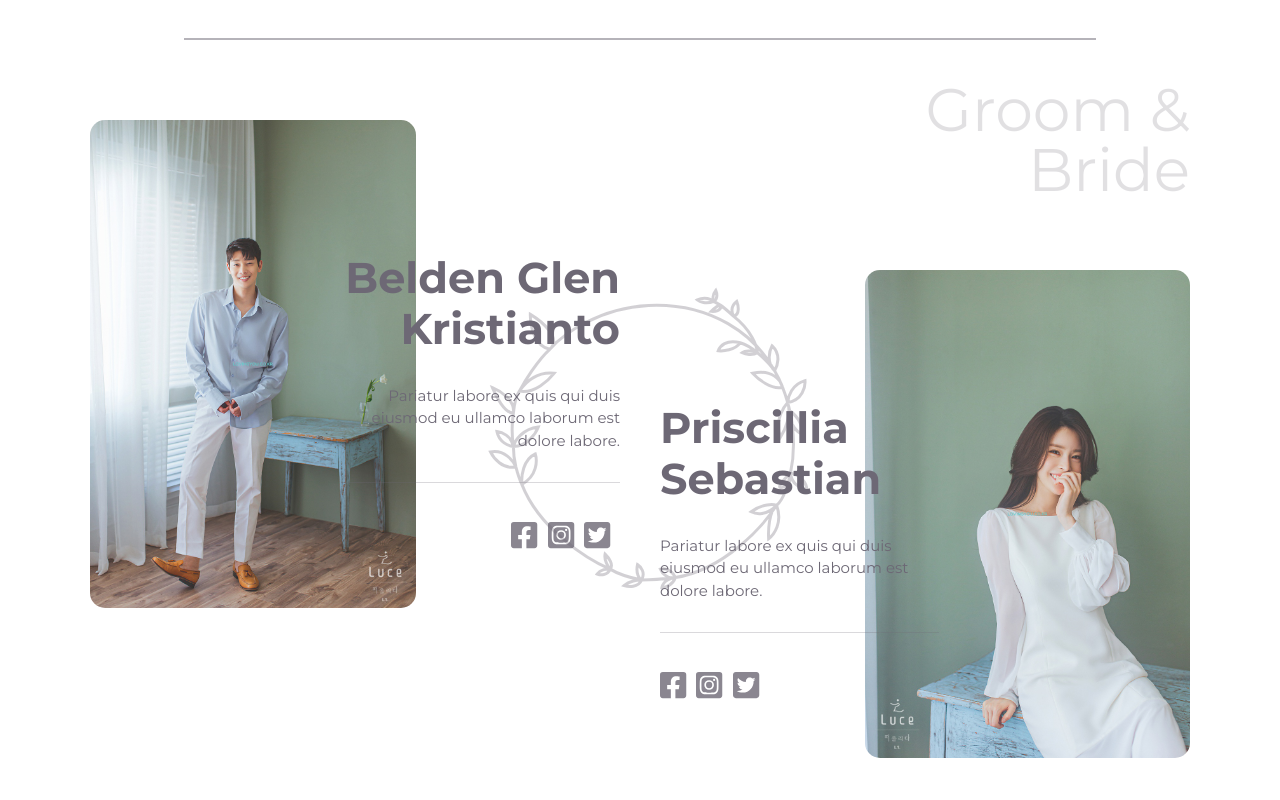
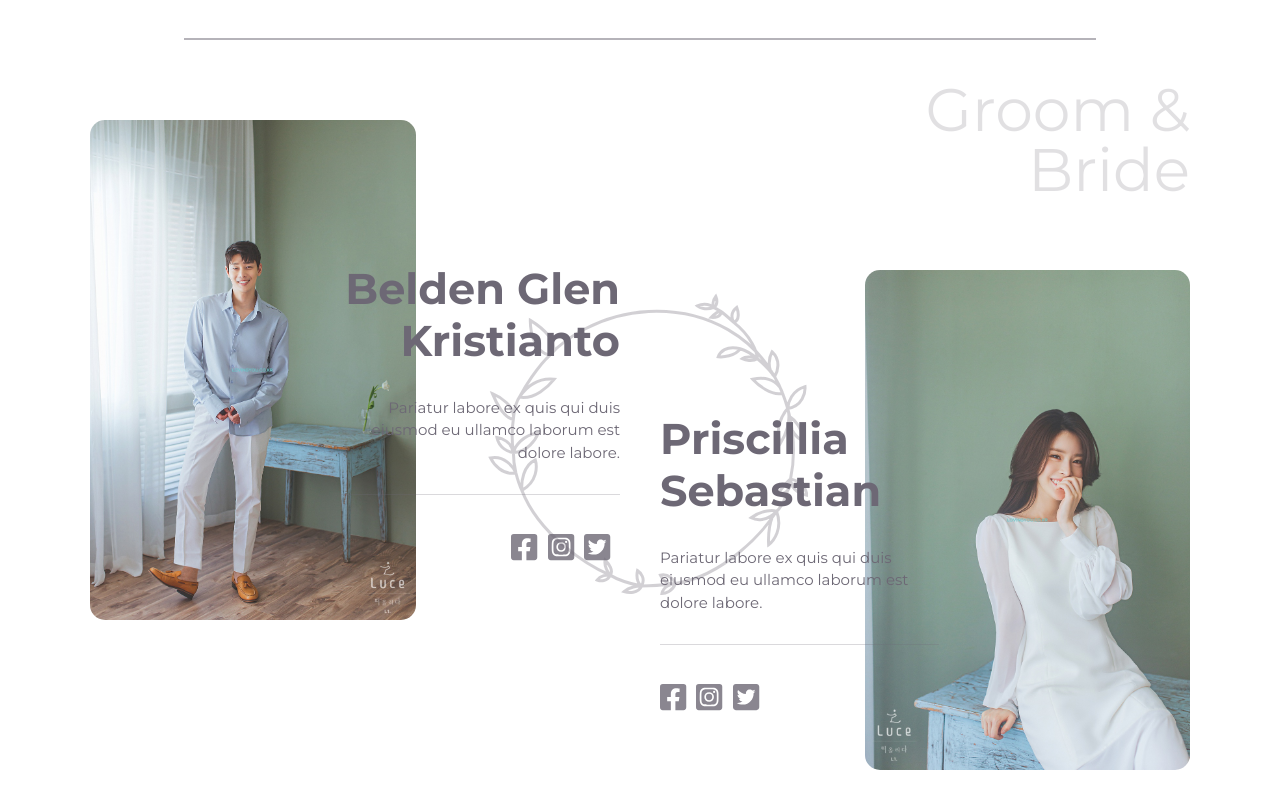
Before and after one commit to mush-mush-mush/wedding-invitation, a React (Create React App) app: page / in a window 1280 px wide. Shown: the part 1620-2420 px from the top of the page. Built offline with nearby package versions, Linux system fonts and the light colour scheme.

Commit message:
v0.1.7 debug perfomance issues

```diff
--- a/src/styles/styles.scss
+++ b/src/styles/styles.scss
@@ -293,8 +293,9 @@ h3 {
 
   & .couple--img {
     width: 60%;
-    max-width: 35rem;
-    max-height: 50rem;
+    min-height: 50rem;
+    max-width: 45rem;
+    max-height: 60rem;
     border-radius: 15px;
     object-fit: cover;
     object-position: center;
@@ -308,6 +309,7 @@ h3 {
 
     @media only screen and (max-width: 1199px) {
       bottom: 3rem;
+      width: 60%;
     }
 
     & h3 {
```
